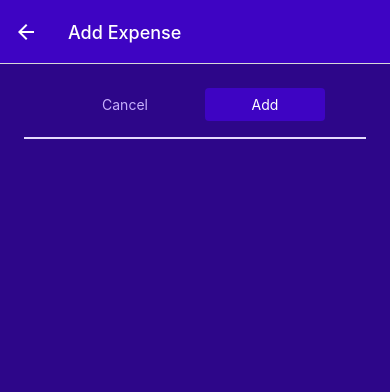
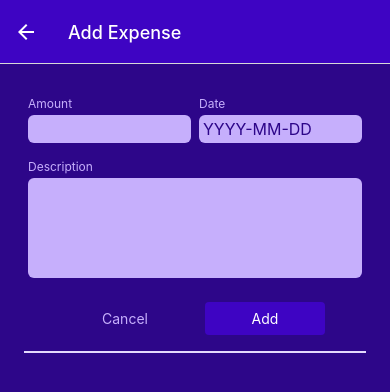
Before and after one commit to mojahid-belaman/Expense-Tracker-React-Native, a React Native app: screen /ManageExpense in a window 390 px wide. Shown: the top 392 px of the page. Built offline with nearby package versions, Linux system fonts and the light colour scheme.

Commit message:
integrate component ExpenseForm to screen ManageExpenses

```diff
--- a/screens/ManageExpense.tsx
+++ b/screens/ManageExpense.tsx
@@ -6,6 +6,7 @@ import IconButton from "../components/UI/IconButton";
 import { colors } from "../constants/styles";
 import Button from "../components/UI/Button";
 import { ExpenseCtx } from "../store/context/expenseContext";
+import ExpenseForm from "../components/ManageExpense/ExpenseForm";
 
 const ManageExpense = ({ navigation, route }: PropsManageExpense) => {
   const { addExpense, updateExpense, deleteExpense } = useContext(ExpenseCtx);
@@ -59,6 +60,7 @@ const ManageExpense = ({ navigation, route }: PropsManageExpense) => {
 
   return (
     <View style={styles.container}>
+      <ExpenseForm />
       <View style={styles.buttons}>
         <Button mode="fat" style={styles.button} onPress={cancelHandler}>
           Cancel
```
